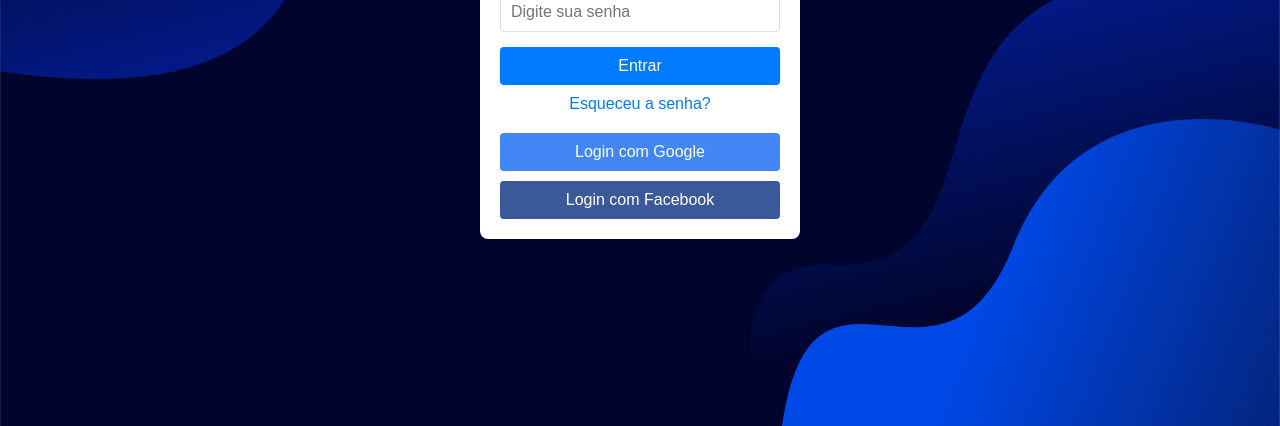
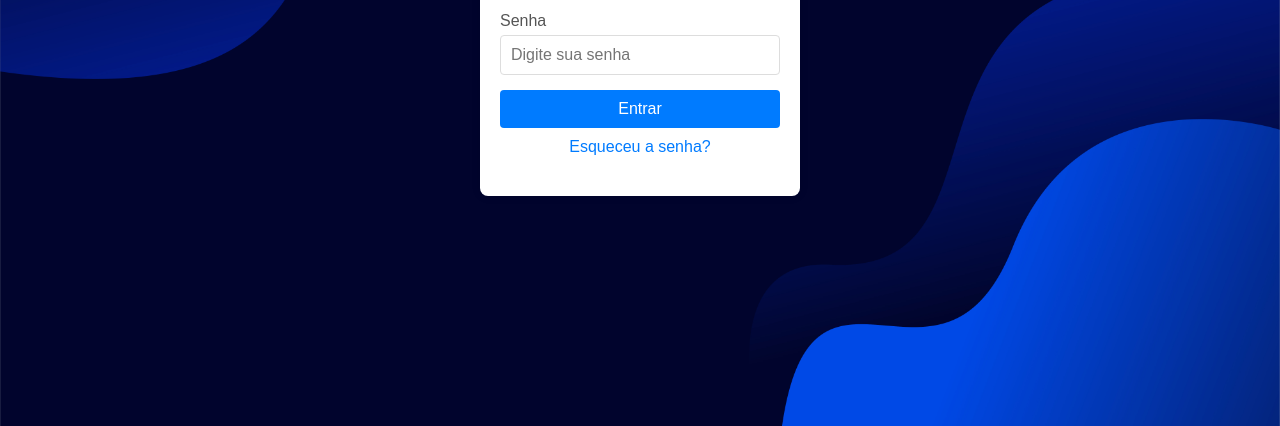
Before and after one commit to RiczinDEV/SafeAccess, a plain HTML site: page index.html in a window 1280 px wide. Shown: the part 374-800 px from the top of the page. Drawn offline with Linux system fonts and the light colour scheme.

Commit message:
removido google e facebook

```diff
--- a/index.html
+++ b/index.html
@@ -21,11 +21,6 @@
             <a href="pag02.html"><button type="submit">Entrar</button></a>
             <p class="forgot-password"><a href="#">Esqueceu a senha?</a></p>
         </form>
-
-        <div class="social-login">
-            <button class="google-btn">Login com Google</button>
-            <button class="facebook-btn">Login com Facebook</button>
-        </div>
     </div>
 </body>
 </html>
--- a/styles.css
+++ b/styles.css
@@ -78,29 +78,3 @@ button[type="submit"]:hover {
     flex-direction: column;
     gap: 10px;
 }
-
-.google-btn, .facebook-btn {
-    padding: 10px;
-    border: none;
-    border-radius: 4px;
-    font-size: 16px;
-    cursor: pointer;
-}
-
-.google-btn {
-    background-color: #4285F4;
-    color: white;
-}
-
-.google-btn:hover {
-    background-color: #357ae8;
-}
-
-.facebook-btn {
-    background-color: #3b5998;
-    color: white;
-}
-
-.facebook-btn:hover {
-    background-color: #30487b;
-}
```
